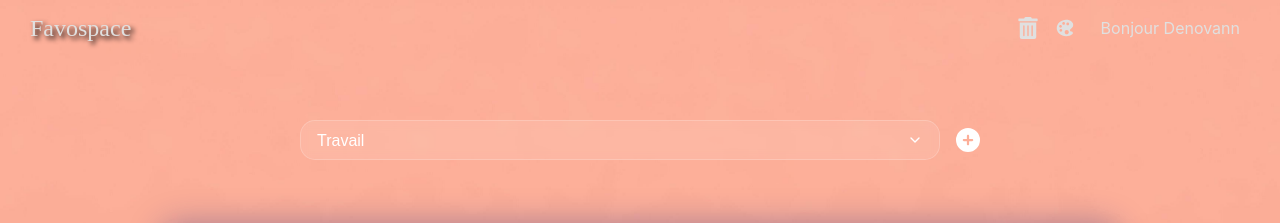
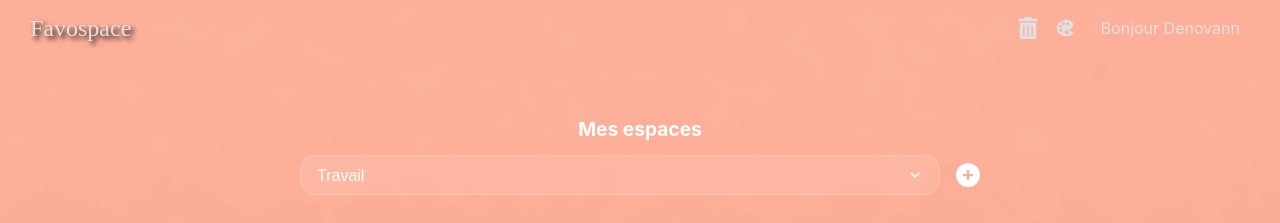
Before and after one commit to Deunoh/favospace-front, a React (Vite) app: page / in a window 1280 px wide. Shown: the top 223 px of the page. Built offline with nearby package versions, Linux system fonts and the light colour scheme; a web font is replaced by a local one.

Commit message:
minor fix

```diff
--- a/src/components/SpaceSelect/SpaceSelect.jsx
+++ b/src/components/SpaceSelect/SpaceSelect.jsx
@@ -15,8 +15,14 @@ const SpaceSelect = () => {
     dispatch(addSpace(spaceName));
   };
 
+  const spaceLabel = spaces.length === 1 ? 'Mon espace' : 'Mes espaces';
+
   return (
     <div className="select-container">
+      <label htmlFor="spaceSelect" className="space-label">
+        {spaceLabel}
+      </label>
+      <div className="select-wrapper">
         <select
           className="space-select"
           name="space-select"
@@ -32,7 +38,11 @@ const SpaceSelect = () => {
           ))}
         </select>
 
-      <FaCirclePlus className="add-icon" onClick={() => setIsModalOpen(true)} />
+        <FaCirclePlus
+          className="add-icon"
+          onClick={() => setIsModalOpen(true)}
+        />
+      </div>
 
       {isModalOpen && (
         <AddSpaceModal
--- a/src/components/SpaceSelect/SpaceSelect.scss
+++ b/src/components/SpaceSelect/SpaceSelect.scss
@@ -3,9 +3,24 @@
   width: 100%;
   text-align: center;
   display: flex;
-  justify-content: center;
+  flex-direction: column;
   align-items: center;
-  gap: 1rem;
+  gap: 0.5rem;
+
+  .space-label {
+    font-size: 1.2rem;
+    color: #fff;
+    font-weight: bold;
+    margin-bottom: 0.5rem;
+  }
+
+  .select-wrapper {
+    display: flex;
+    justify-content: center;
+    align-items: center;
+    gap: 1rem;
+    width: 100%;
+  }
 
   .space-select {
     width: 50%;
@@ -57,7 +72,7 @@
   }
 }
 
-/* Pour assurer la compatibilité avec Firefox */
+/* compatibilité avec Firefox */
 @-moz-document url-prefix() {
   .select-container .space-select {
     background-image: none;
```
Lines whose indentation alone changed are shown as unchanged.
